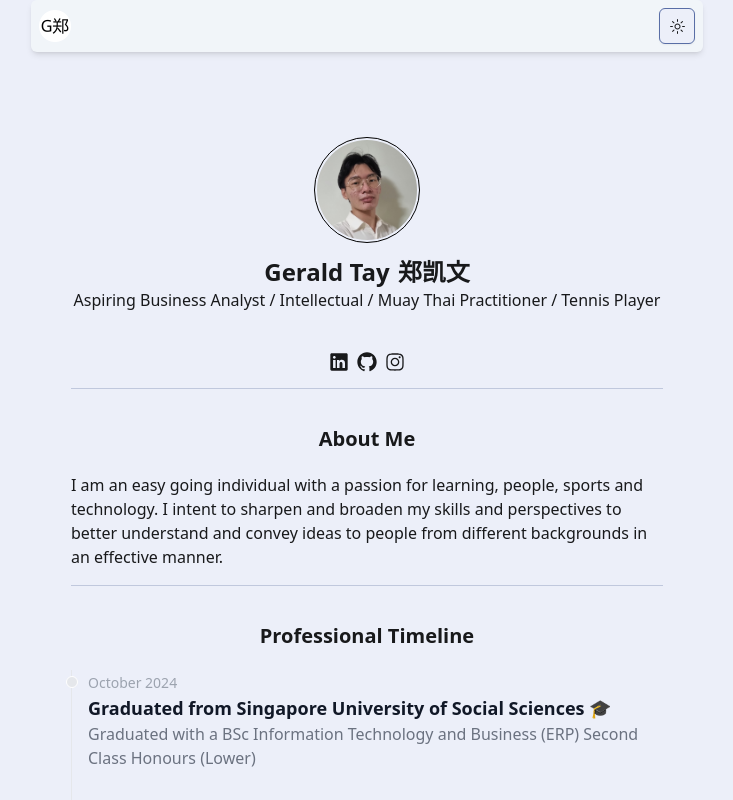
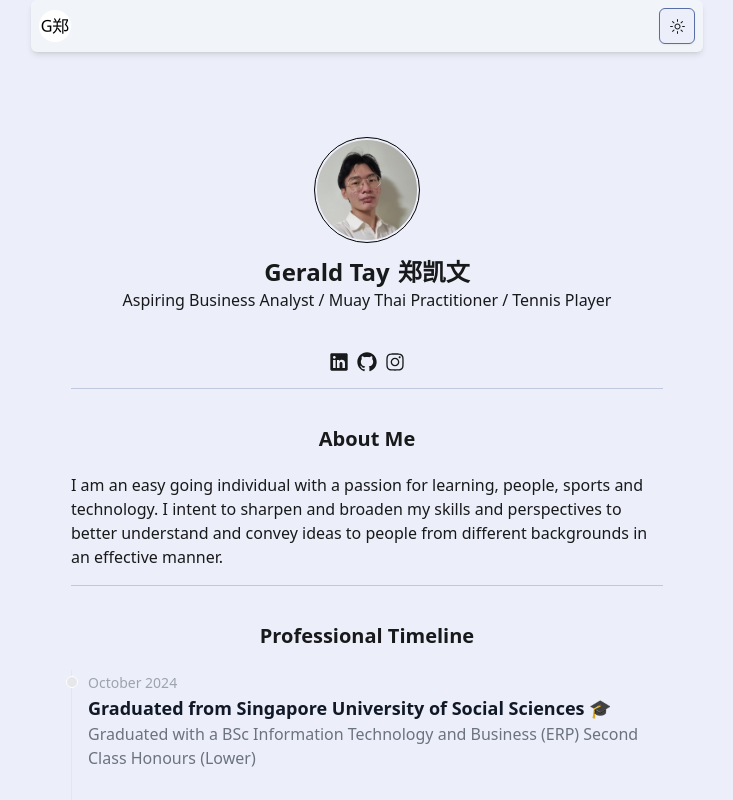
Before and after one commit to gontay/my-nextjs-webportfolio, a Next.js app: page / in a window 1280 px wide. Shown: the top 800 px of the page, without its empty margins (273-1006 px from the left). Built offline with nearby package versions, Linux system fonts and the light colour scheme.

Commit message:
Update Profile.tsx

```diff
--- a/components/global/Profile.tsx
+++ b/components/global/Profile.tsx
@@ -22,7 +22,7 @@ const Profile = (props: Props) => {
         </div>
       <div className='flex gap-2 justify-center text-center pb-10'>
         <p>
-          Aspiring Business Analyst / Intellectual / Muay Thai Practitioner / Tennis Player
+          Aspiring Business Analyst / Muay Thai Practitioner / Tennis Player
         </p>
       </div>
       <Socials/>
```
